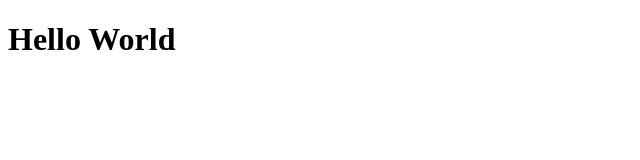
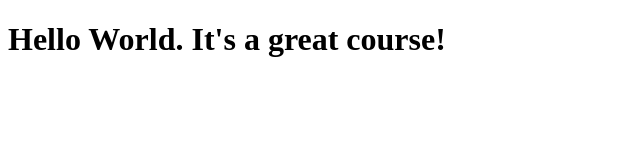
Before and after one commit to LehanMusthafa/coursera-test, a plain HTML site: page site/index.html in a window 1280 px wide. Shown: the whole page, without its empty margins (0-640 px from the left). Drawn offline with Linux system fonts and the light colour scheme.

Commit message:
small addition

```diff
--- a/site/index.html
+++ b/site/index.html
@@ -8,7 +8,7 @@
 </head>
 
 <body>
-    <h1>Hello World</h1>
+    <h1>Hello World. It's a great course!</h1>
 </body>
 
 </html>
```
